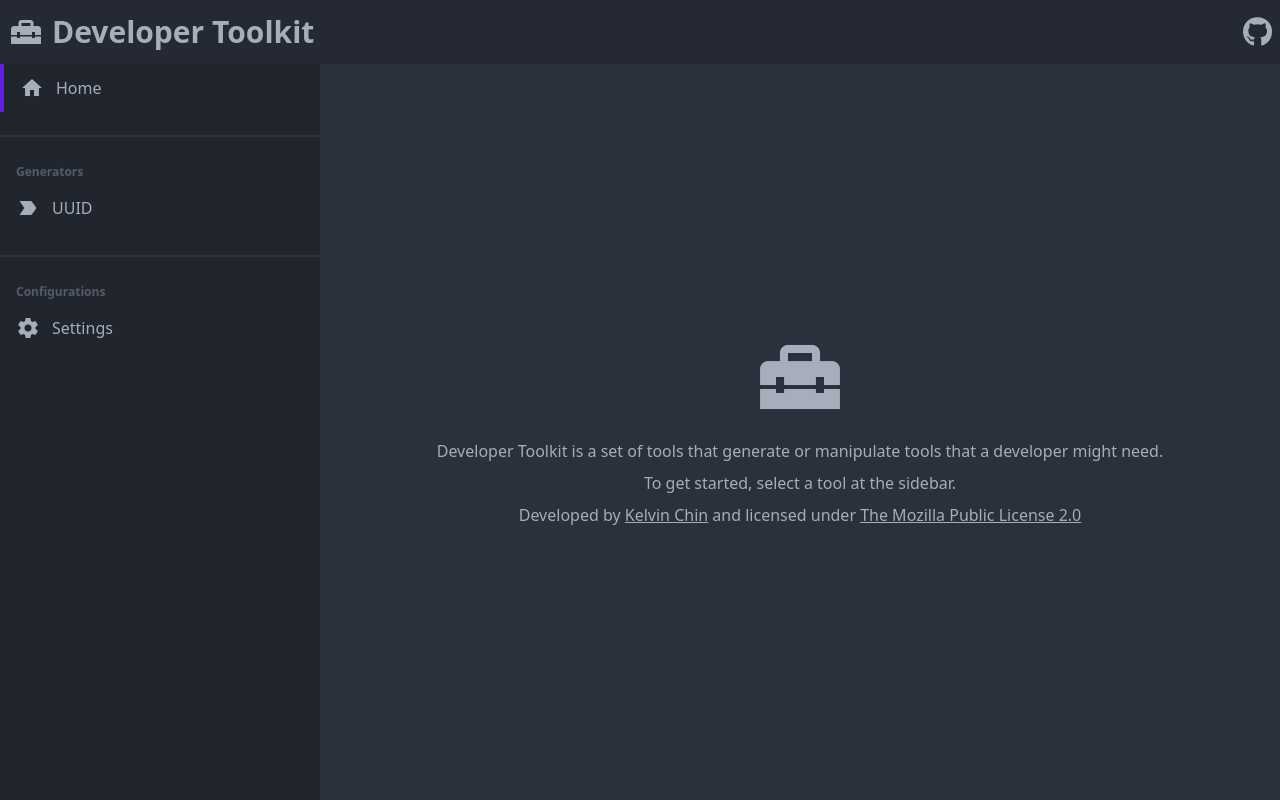
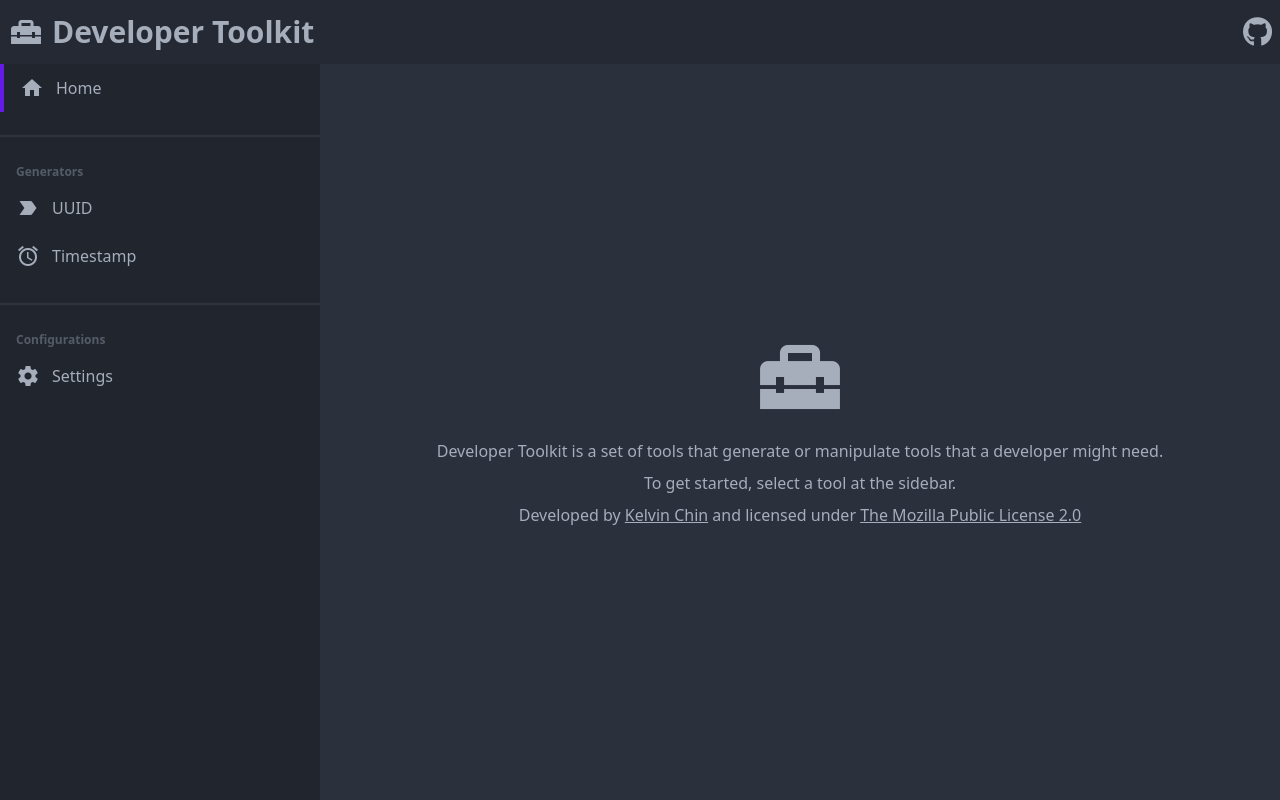
Before and after one commit to kelvinchin12070811/developer-toolkit, an Angular app: page / in a window 1280 px wide. Built offline with nearby package versions, Linux system fonts and the light colour scheme.

Commit message:
Added timestamp generator

```diff
--- a/src/app/app-routing.module.ts
+++ b/src/app/app-routing.module.ts
@@ -12,6 +12,13 @@ const routes: Routes = [
     loadComponent: () =>
       import('./pages/generators/uuid/uuid.component').then(
         (m) => m.UuidComponent
+      ),
+  },
+  {
+    path: 'generators/timestamp',
+    loadComponent: () =>
+      import('./pages/generators/timestamp/timestamp.component').then(
+        (m) => m.TimestampComponent
       ),
   },
   {
--- a/src/app/common/sidebar/sidebar.component.html
+++ b/src/app/common/sidebar/sidebar.component.html
@@ -19,6 +19,12 @@
   </a>
 </li>
 
+<li [routerLinkActive]="['bordered']">
+  <a [routerLink]="['/generators/timestamp']">
+    <i class="material-icons">alarm</i> Timestamp
+  </a>
+</li>
+
 <div class="divider"></div>
 <li class="menu-title">
   <span>Configurations</span>
--- /dev/null
+++ b/src/app/pages/generators/timestamp/timestamp.component.html
@@ -0,0 +1 @@
+<p>timestamp works!</p>
```
Also changed, not shown: src/app/pages/generators/timestamp/timestamp.component.ts (added, +13 -0 lines), src/app/pages/generators/timestamp/timestamp.component.scss (added), 1 other file (tests, documents, lock files or other folders).
